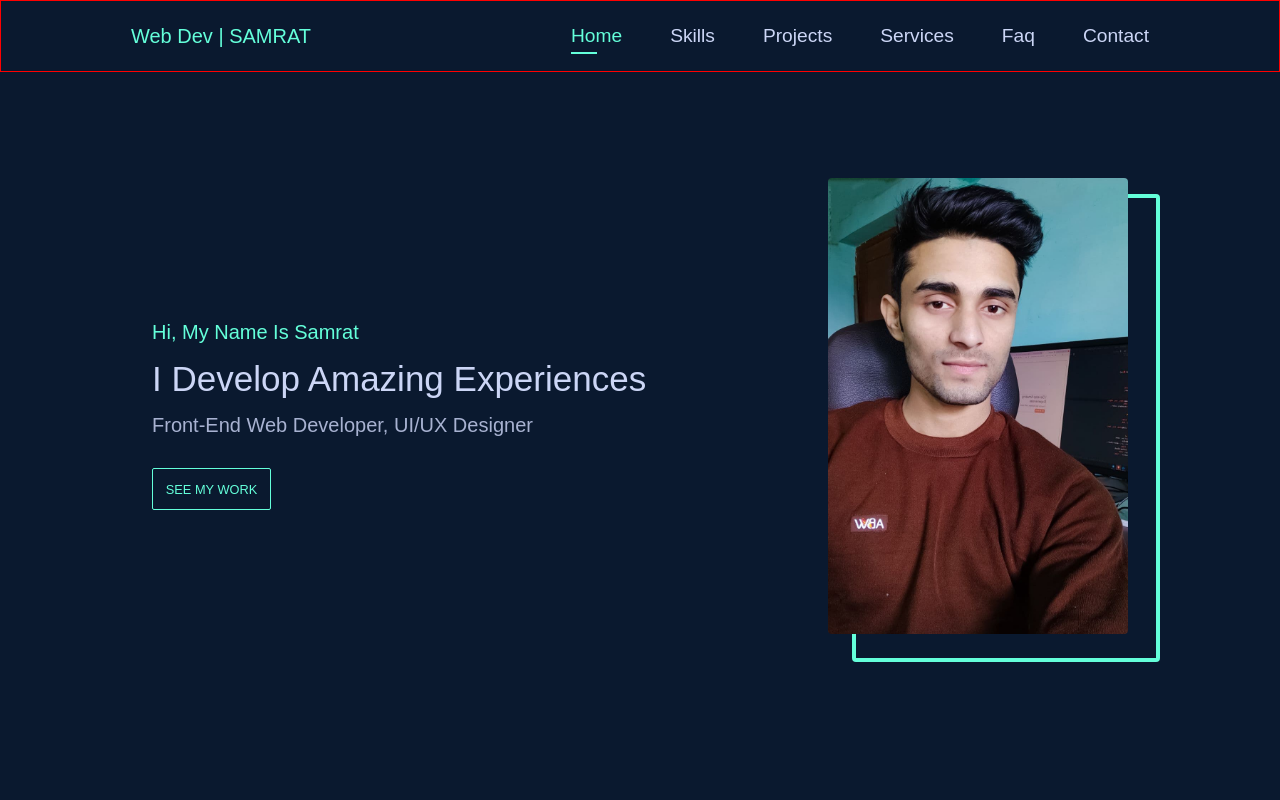
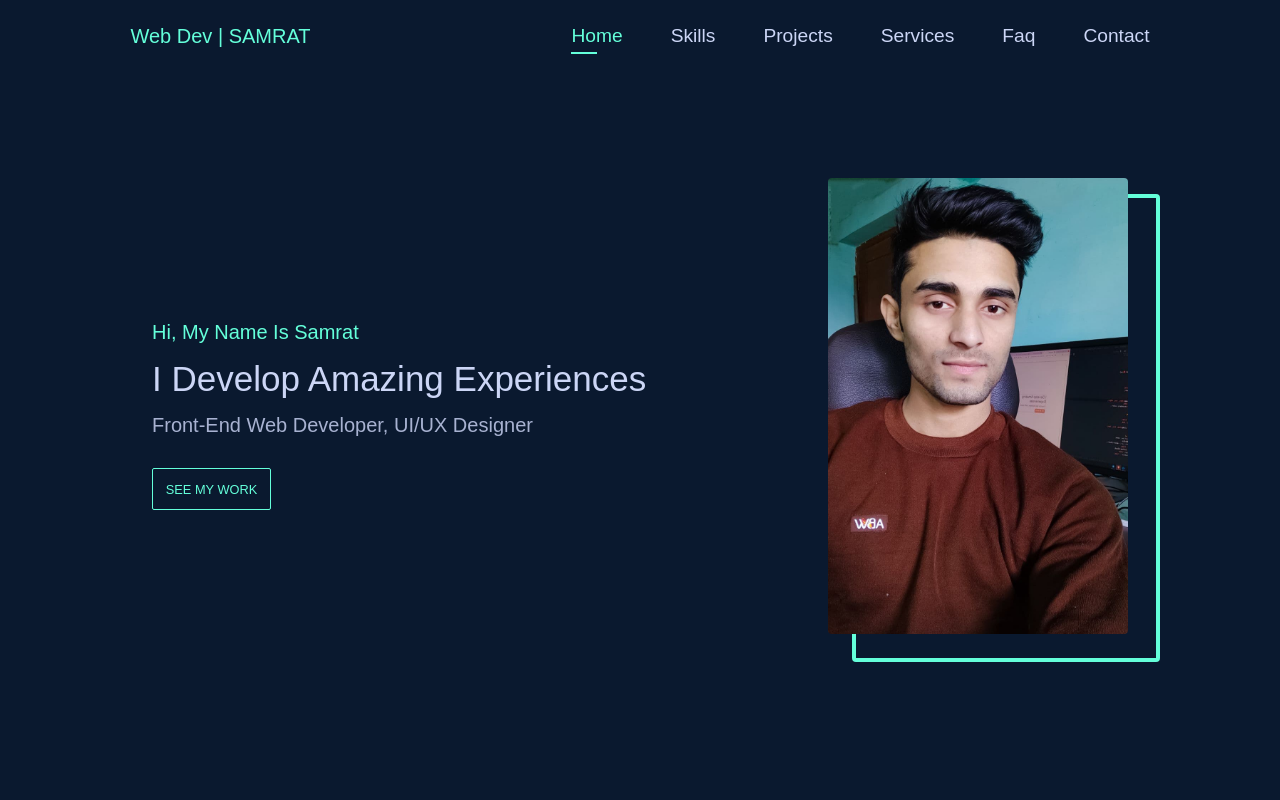
Before and after one commit to WebDevSamrat/Portfolio, a plain HTML site: page index.html in a window 1280 px wide. Shown: the top 800 px of the page. Drawn offline with Linux system fonts and the light colour scheme; files whose address does not match are found by name.

Commit message:
Update style-3.css

```diff
--- a/style-3.css
+++ b/style-3.css
@@ -98,20 +98,17 @@ section{
 }
 
 /*=========================Nav Menu========================*/
-  .nav
-  {
+.nav{
     height: calc(var(--header-height) + 1rem);
     width: 100%;
     background: var(--main-color);
     display: flex;
     justify-content: space-around;
     align-items: center;
-      /* column-gap: 1rem; */
     position: fixed;
     top: 0;
     left: 0;
     z-index: var(--z-fixed);
-      border: 1px solid red;
 }
 
 
```
Lines whose indentation alone changed are shown as unchanged.
